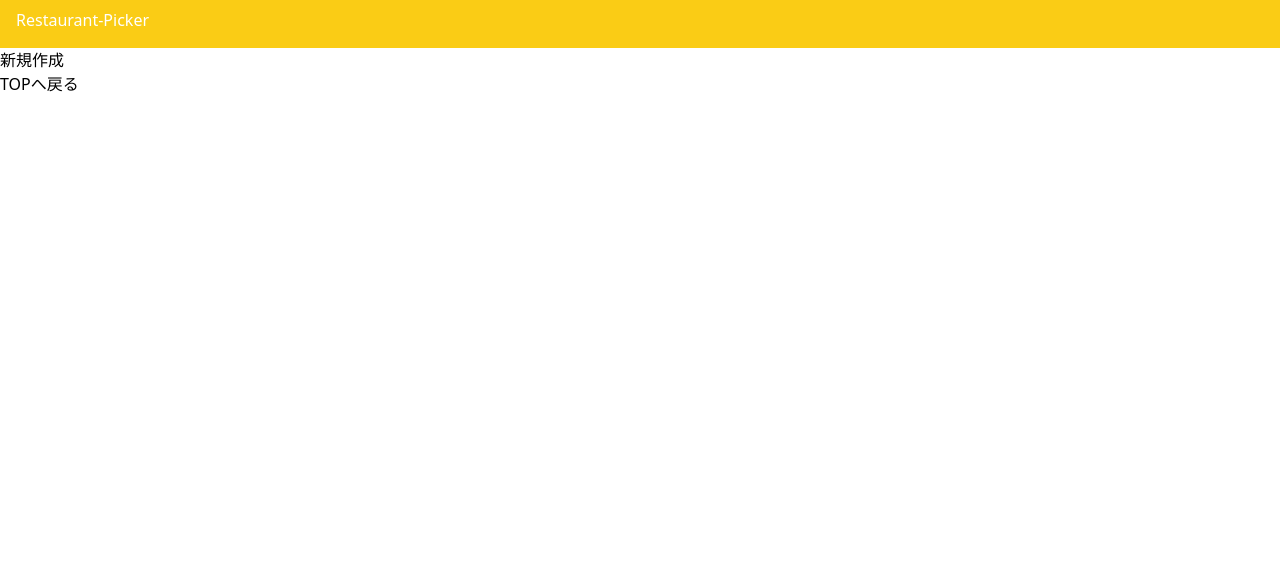
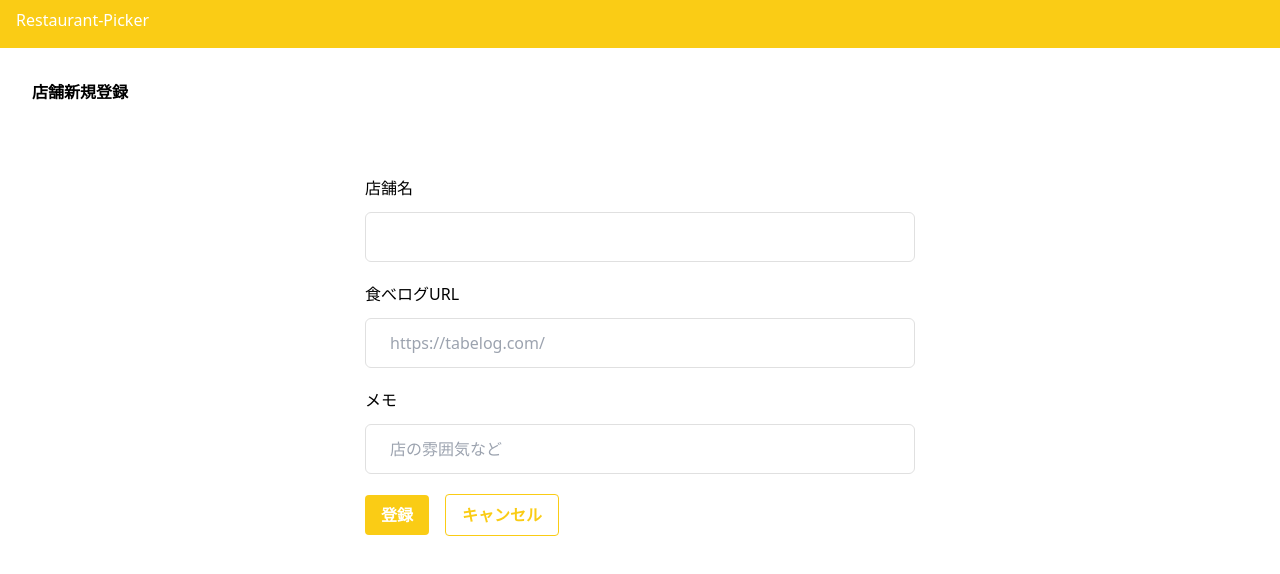
Before and after one commit to zwmimi/restaurant-front, a React (Vite) app: page /create in a window 1280 px wide. Shown: the top 574 px of the page. Built offline with nearby package versions, Linux system fonts and the light colour scheme.

Commit message:
Create.tsxの修正

```diff
--- a/src/components/pages/Create.tsx
+++ b/src/components/pages/Create.tsx
@@ -1,12 +1,13 @@
-import { Link } from "react-router-dom";
+import { Form } from "../atoms/form/Form";
 
 const Create = () => {
-  const title = "新規作成";
   return (
     <>
-      <h1>{title}</h1>
-      <div>
-        <Link to={`/`}>TOPへ戻る</Link>
+      <div className="bg-white p-8 rounded-md w-full">
+        <div className=" flex items-center justify-between pb-6">
+          <h2 className="font-semibold">店舗新規登録</h2>
+        </div>
+        <Form />
       </div>
     </>
   );
```
